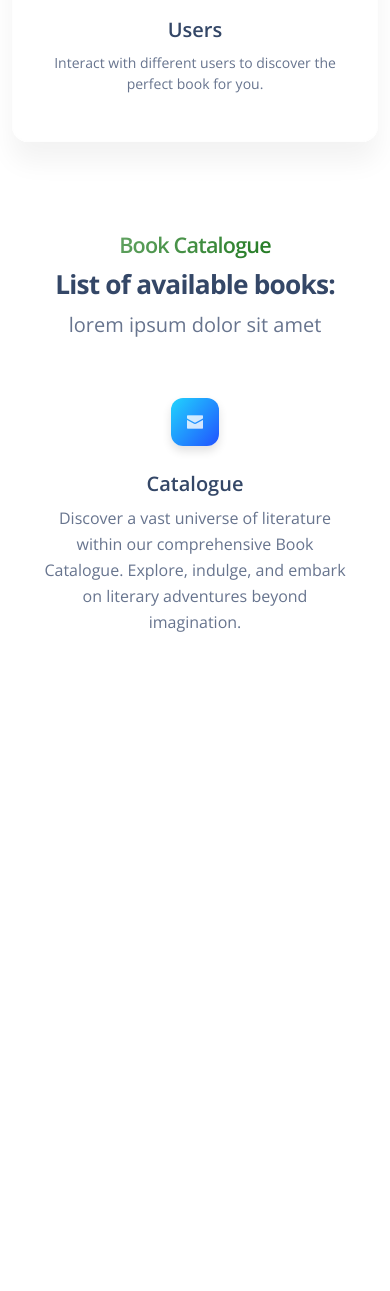
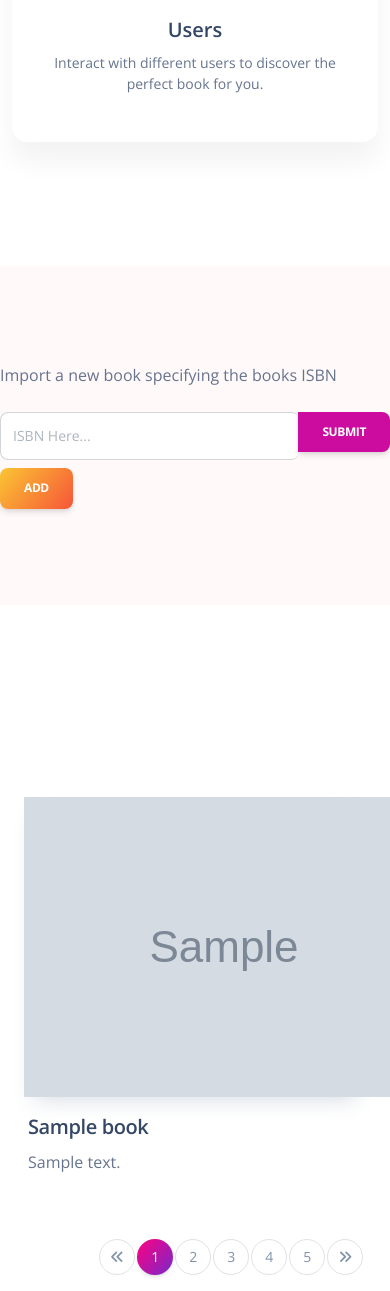
Before and after one commit to Armandls/books, a PHP site: template www/templates/catalogue.twig in a window 390 px wide; the page is wider, and only the part inside the window is pictured. Shown: the part 951-2242 px from the top of that part. Before the commit the page ends 1583 px from the top of that part, so only its background shows below. Run offline with PHP 8.4, Linux system fonts and the light colour scheme; the template is opened without the code that fills it: most values are stand-ins (such as "Sample title", 1, 10 or a date in 2020); grey boxes marked "Sample" are stand-in pictures; some libraries are stand-ins or nearby versions.

Commit message:
Update catalogue

```diff
--- a/www/src/Model/BookRepository.php
+++ b/www/src/Model/BookRepository.php
@@ -11,4 +11,6 @@ interface BookRepository
     public function createBook(Book $book): void;
 
     public function findBookByTitle(string $title): ?Book;
+
+    public function fetchAllBooks();
 }
--- a/www/templates/catalogue.twig
+++ b/www/templates/catalogue.twig
@@ -615,26 +615,91 @@
     </section>
     <!-- End Seccion de estadisticas -->
 
-    <!-- Seccion de caracteristicas -->
+    <!-- Seccion de creacion de libro -->
+    <!-- -------- START PRE-FOOTER 1 w/ SUBSCRIBE BUTTON AND IMAGE ------- -->
+    <section class="py-7 mt-1">
+        <div class="container-fluid px-0">
+            <div class="row justify-content-center text-center">
+                <div class="col-12 position-relative">
+                    <div class="row bg-warning-soft bottom-0 py-7">
+                        <div class="col-xl-6 text-start ms-auto">
+                            <p class="mb-4">
+                                Import a new book specifying the books ISBN
+                            </p>
+                            <div class="row">
+                                <form action="{{ isbnFormAction }}" method="{{ isbnFormMethod }}">
+                                    <div class="col-sm-5">
+                                        <div class="input-group">
+                                            <input type="text" name="isbn" class="form-control mb-sm-0 mb-2" placeholder="ISBN Here...">
+                                            <button type="submit" class="btn btn-primary">Submit</button>
+                                        </div>
+                                    </div>
+                                </form>
+                                <div class="col-sm-4">
+                                    <button type="button" class="btn bg-gradient-warning mb-0 h-100 position-relative z-index-2">Add</button>
+                                </div>
+                            </div>
+                        </div>
+
+                        <div class="col-xl-4 position-relative">
+                            <img class="w-100 border-radius-section border-top-end-radius-0 border-bottom-end-radius-0 end-0 position-absolute max-width-300 mt-n10 d-xl-block d-none" src="../../assets/img/curved-images/curved13.jpg" alt="image">
+                        </div>
+                    </div>
+                </div>
+            </div>
+        </div>
+    </section>
     <!-- -------- START Features w/ title and 3 infos -------- -->
-    <section class="py-6">
+    <section class="pt-7 pb-0">
         <div class="container">
             <div class="row">
-                <div class="col-lg-6 mx-auto text-center pb-4">
-                    <h4 class="text-gradient text-primary">Book Catalogue</h4>
-                    <h2>List of available books:</h2>
-                    <p class="lead"> lorem ipsum dolor sit amet </p>
-                </div>
-            </div>
-            <div class="row">
-                <div class="col-lg-4 col-md-6">
-                    <div class="p-3 text-center">
-                        <div class="icon icon-shape bg-gradient-info shadow mx-auto">
-                            <i class="ni ni-email-83"></i>
+                {% for book in books %}
+                    <div class="col-lg-4 col-md-6">
+                        <div class="card card-blog card-plain">
+                            <div class="position-relative">
+                                <a class="d-block blur-shadow-image">
+                                    <img src="{{ book.cover_image }}" alt="{{ book.title }}">
+                                </a>
+                            </div>
+                            <div class="card-body px-1 pt-3">
+                                <a href="catalogue/{{ book.id }}">
+                                    <h5>{{ book.title }}</h5>
+                                </a>
+                                <p>
+                                    {{ book.description }}
+                                </p>
+                            </div>
                         </div>
-                        <h5 class="mt-4">Catalogue</h5>
-                        <p>Discover a vast universe of literature within our comprehensive Book Catalogue. Explore, indulge, and embark on literary adventures beyond imagination.</p>
                     </div>
+                {% endfor %}
+                <div class="col-sm-7 ms-auto text-end">
+                    <ul class="pagination pagination-primary mt-4">
+                        <li class="page-item ms-auto">
+                            <a class="page-link" href="javascript:;" aria-label="Previous">
+                                <span aria-hidden="true"><i class="fa fa-angle-double-left" aria-hidden="true"></i></span>
+                            </a>
+                        </li>
+                        <li class="page-item active">
+                            <a class="page-link" href="javascript:;">1</a>
+                        </li>
+                        <li class="page-item">
+                            <a class="page-link" href="javascript:;">2</a>
+                        </li>
+                        <li class="page-item">
+                            <a class="page-link" href="javascript:;">3</a>
+                        </li>
+                        <li class="page-item">
+                            <a class="page-link" href="javascript:;">4</a>
+                        </li>
+                        <li class="page-item">
+                            <a class="page-link" href="javascript:;">5</a>
+                        </li>
+                        <li class="page-item">
+                            <a class="page-link" href="javascript:;" aria-label="Next">
+                                <span aria-hidden="true"><i class="fa fa-angle-double-right" aria-hidden="true"></i></span>
+                            </a>
+                        </li>
+                    </ul>
                 </div>
             </div>
         </div>
```
Also changed, not shown: www/src/Controller/CatalogueController.php (+9 -1 lines), www/src/Model/Book.php (+8 -8 lines), www/src/Model/Repository/MySQLBookRepository.php (+30 -2 lines).
